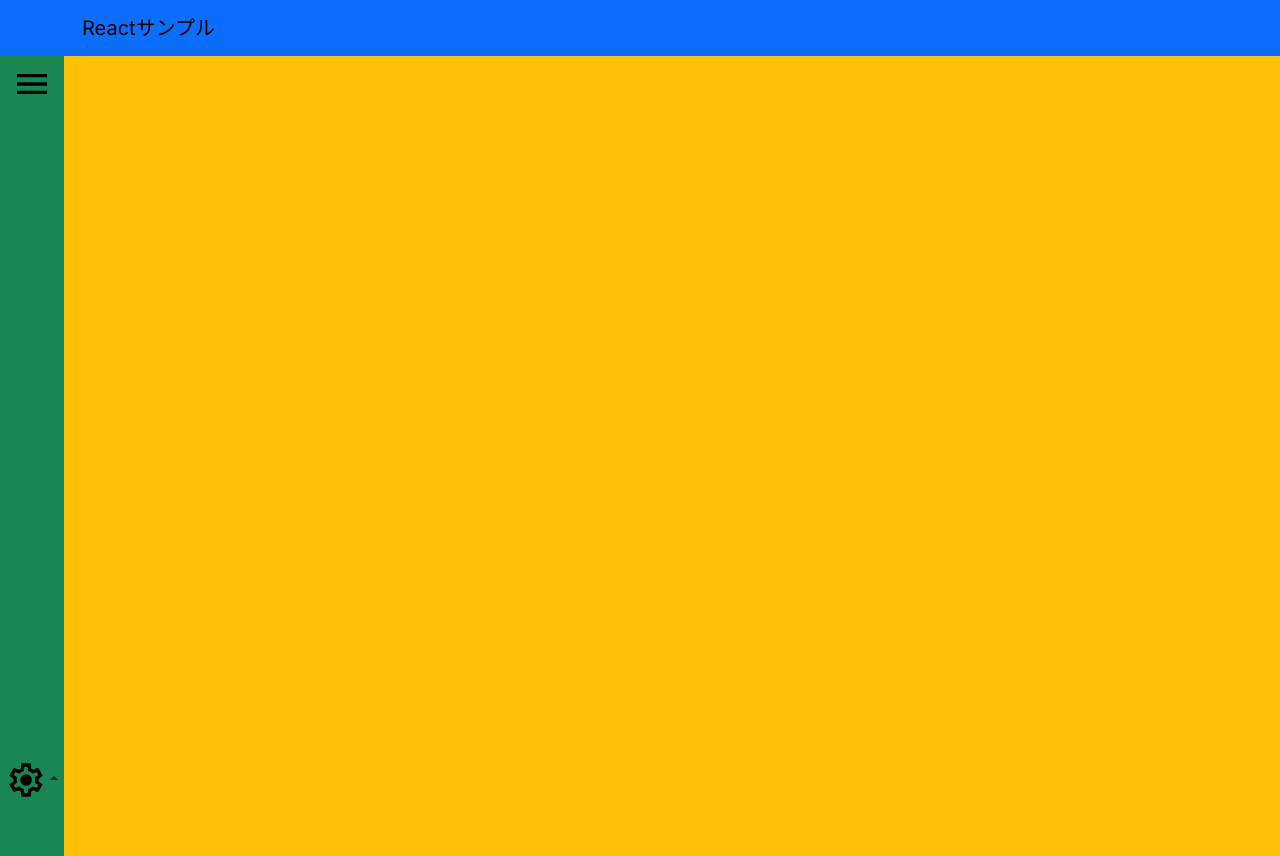
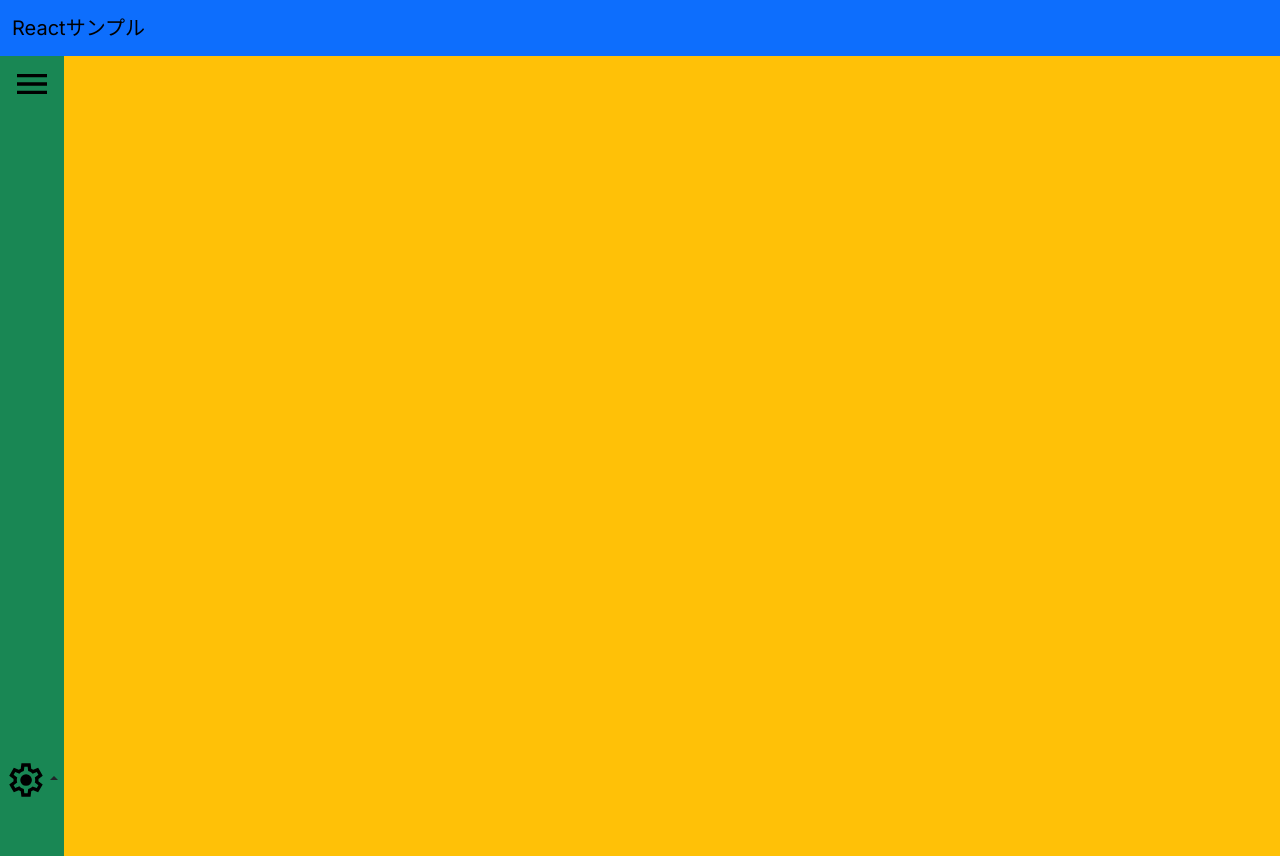
Before and after one commit to 310ken1/react-sample, a Next.js app: page /sidemenu in a window 1280 px wide. Built offline with nearby package versions, Linux system fonts and the light colour scheme.

Commit message:
画面遷移時にサーバーアクセスさせない対応
https://react-bootstrap.netlify.app/docs/components/navbar#navbarbrandhttps://react-bootstrap.netlify.app/docs/components/navbar#navbarbrand

```diff
--- a/src/app/header.tsx
+++ b/src/app/header.tsx
@@ -1,14 +1,17 @@
 "use client";
 
 import { AuthInfo, useAuthContext } from "@/contexts/useAuthContext";
+import Link from "next/link";
 import { Container, Nav, Navbar } from "react-bootstrap";
 
 const Header = () => {
   const authInfo: AuthInfo = useAuthContext();
   return (
     <Navbar className="bg-primary">
-      <Container>
-        <Navbar.Brand href="/">Reactサンプル</Navbar.Brand>
+      <Container fluid>
+        <Navbar.Brand as={Link} href="/">
+          Reactサンプル
+        </Navbar.Brand>
         <Nav.Link href="/">{authInfo?.name}</Nav.Link>
       </Container>
     </Navbar>
--- a/src/app/sidemenu/page.tsx
+++ b/src/app/sidemenu/page.tsx
@@ -1,6 +1,7 @@
 "use client";
 
 import Image from "next/image";
+import Link from "next/link";
 import { useState } from "react";
 import {
   Col,
@@ -38,7 +39,9 @@
                   />
                 }
               >
-                <NavDropdown.Item href="/">ホーム</NavDropdown.Item>
+                <NavDropdown.Item as={Link} href={"/"}>
+                  ホーム
+                </NavDropdown.Item>
               </NavDropdown>
             </Navbar>
           </Col>
```
